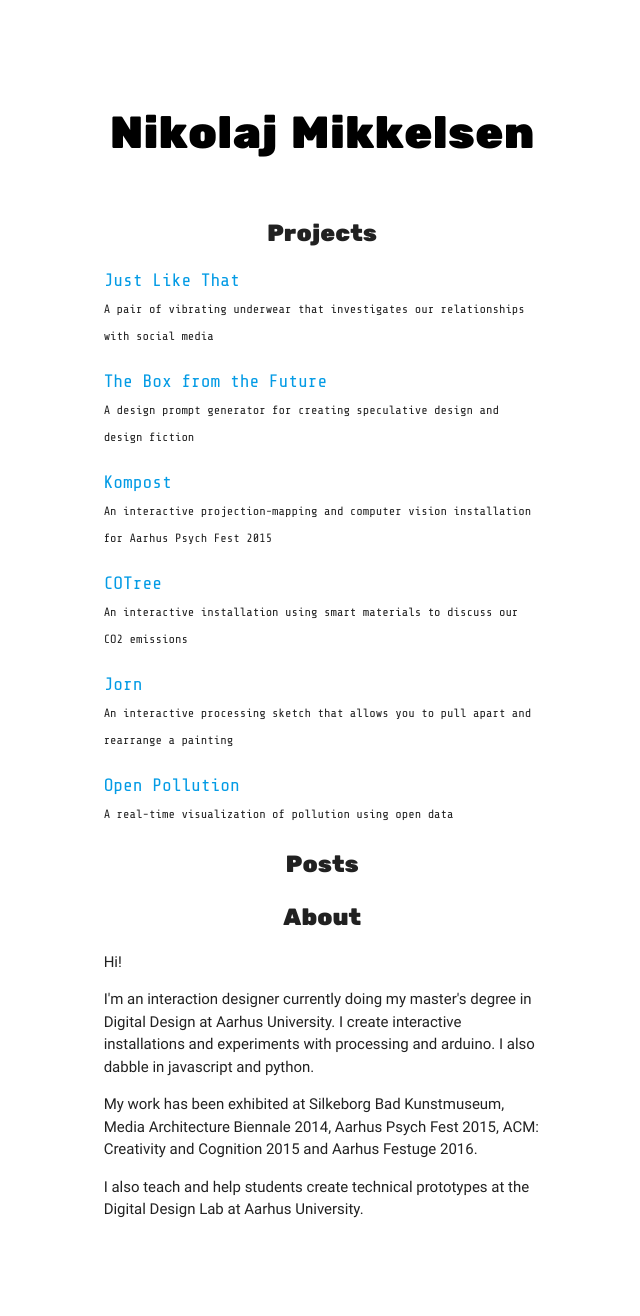
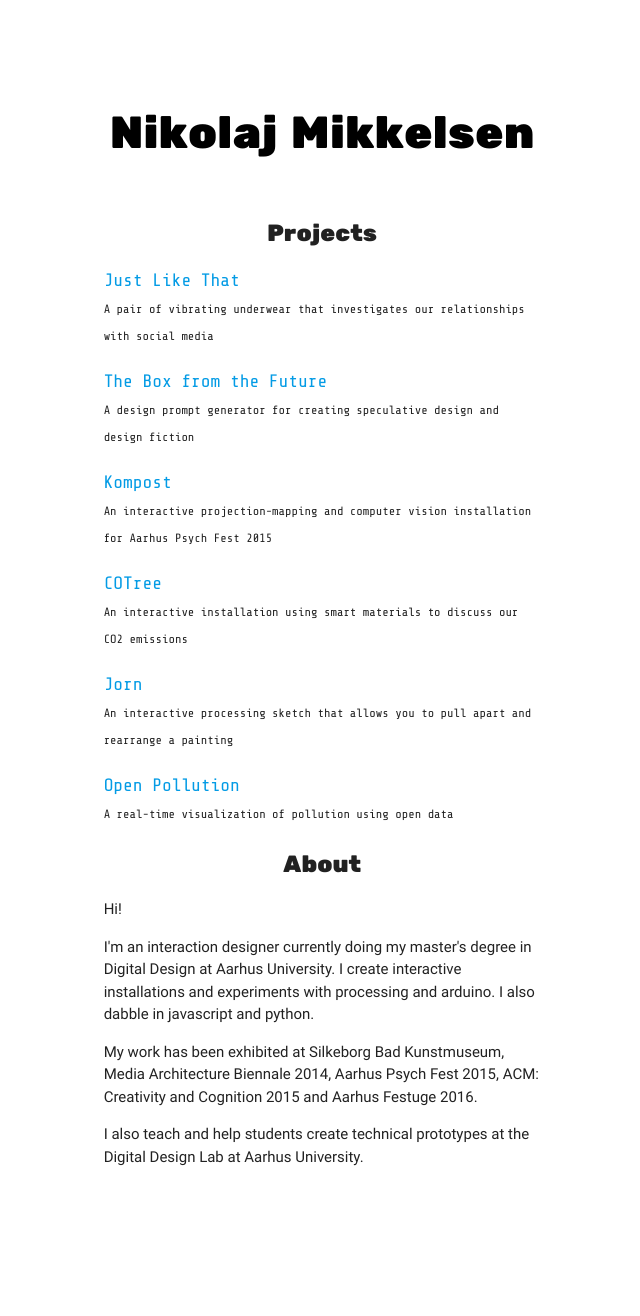
Before and after one commit to ncmikkelsen/ncmikkelsen.github.io, a Jekyll site: the page built from index.html, in a window 1280 px wide. Shown: the whole page, without its empty margins (318-958 px from the left). Built offline with Jekyll 4.4.1, drawn with Linux system fonts in a browser that asks for light colours; after the commit the page ends 1263 px from its top, so only the background shows below that.

Commit message:
feat: remove list of posts from page

```diff
--- a/index.html
+++ b/index.html
@@ -14,20 +14,6 @@
           <span class="my-item-sub">
           {{ project.description }}
         </span>
-      {% endfor %}
-    </ul>
-  </div>
-
-  <div id="posts">
-    <h2 class="my-mini-heading">{{ site.posts_btn }}</h2>
-    <ul>
-      {% for post in site.posts %}
-      <li>
-        <p class="my-item">
-          <a href="{{ post.url | prepend: site.baseurl }}" class="my-link">{{ post.title }}</a><br>
-          <span class="my-item-sub">{{ post.date | date: "%b %-d, %Y" }}</span>
-        </p>
-      </li>
       {% endfor %}
     </ul>
   </div>
```
